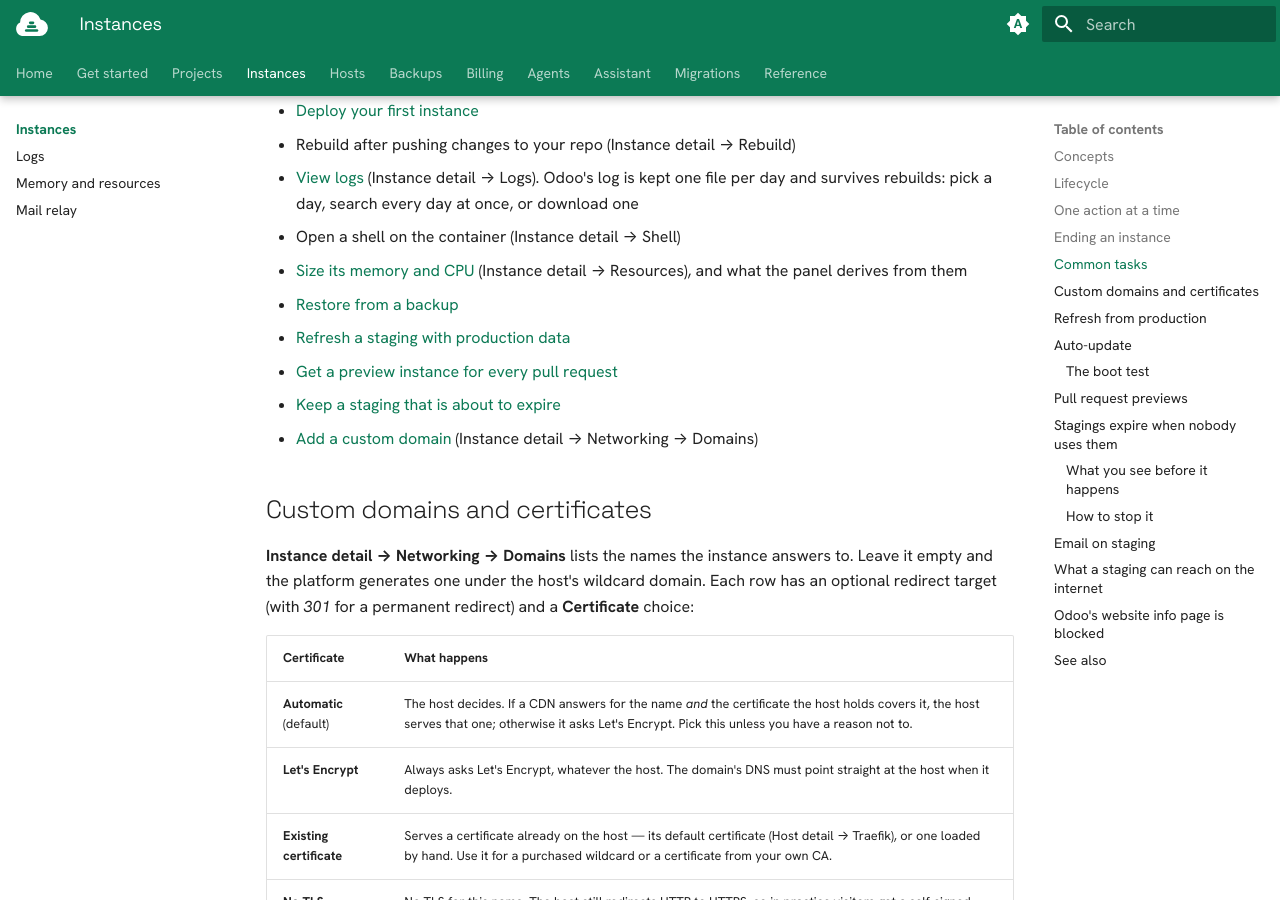
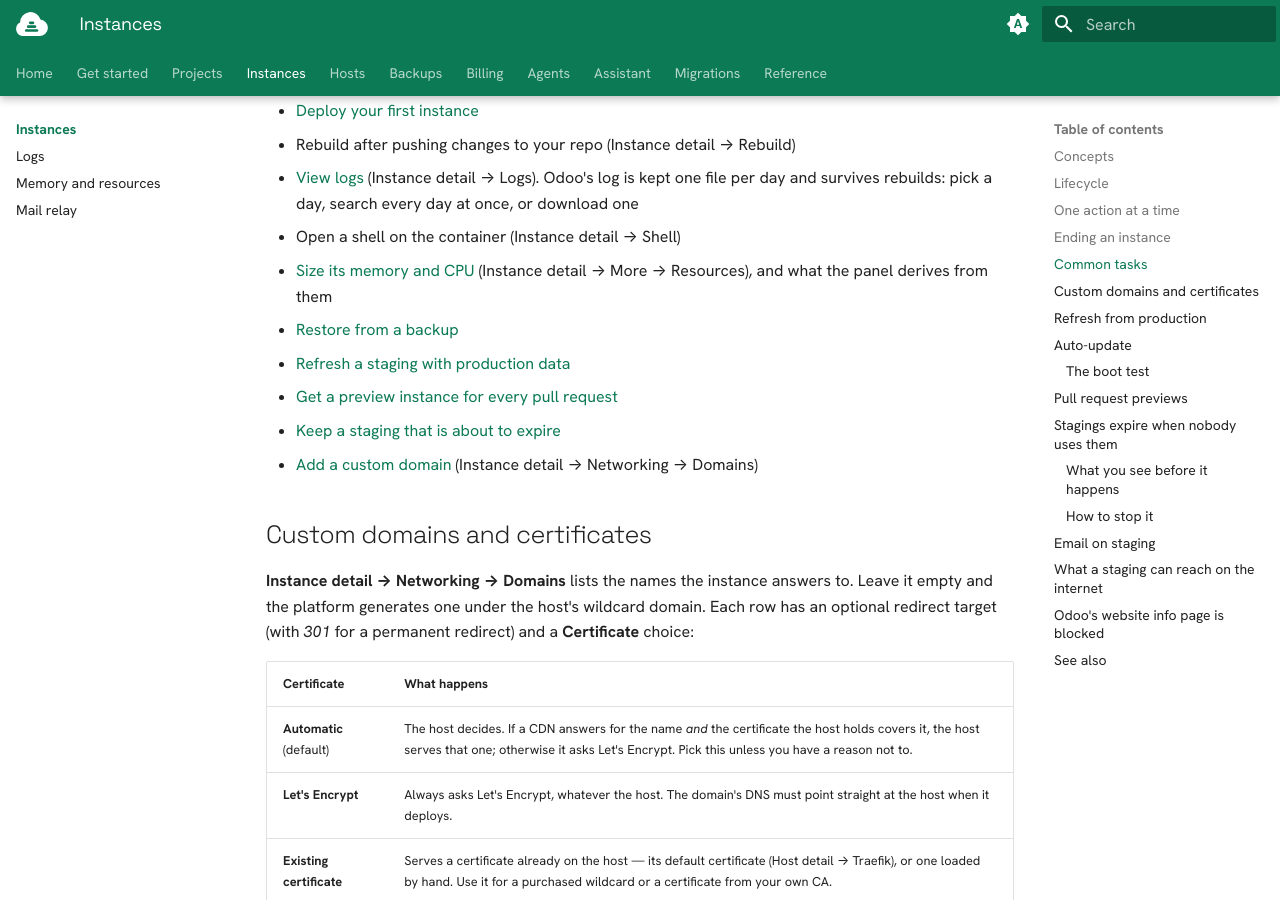
Before and after one commit to incubacloud/incubacloud, an MkDocs documentation site: the page built from docs/user/docs/instances/index.md, in a window 1280 px wide and 900 px high, scrolled down 2842 px. Built offline with MkDocs 1.6.1 and Material for MkDocs 9.7.7, drawn with Linux system fonts in a browser that asks for light colours; plug-ins that fetch from the network failed and are left out; some of the changed text lies outside the part shown.

Commit message:
[DOC] user docs: the SMTP relay is under Instance › Email, the rebuild switches under More › Build, Resources, Whitelist and Audit Logs under More, «Never purge automatically» under General, the backup destination under Backups, and Config is Odoo Config (#13)

```diff
--- a/docs/user/docs/instances/index.md
+++ b/docs/user/docs/instances/index.md
@@ -127,7 +127,7 @@ path and write into the copy being kept.
 - Rebuild after pushing changes to your repo (Instance detail → Rebuild)
 - [View logs](logs.md) (Instance detail → Logs). Odoo's log is kept one file per day and survives rebuilds: pick a day, search every day at once, or download one
 - Open a shell on the container (Instance detail → Shell)
-- [Size its memory and CPU](resources.md) (Instance detail → Resources), and what the panel derives from them
+- [Size its memory and CPU](resources.md) (Instance detail → More → Resources), and what the panel derives from them
 - [Restore from a backup](../backups/restore.md)
 - [Refresh a staging with production data](#refresh-from-production)
 - [Get a preview instance for every pull request](#pull-request-previews)
@@ -208,7 +208,7 @@ If you push commits to a connected repo, these settings control what happens:
 - **Test the new image before applying it** — the boot test below. On by
   default.
 
-They live under `Instance detail → Networking`.
+They live under `Instance detail → More → Build`.
 
 **Auto-rebuild** acts on GitHub's push notifications, which reach the panel
 through the [GitHub App](../projects/index.md#private-repositories), and on
@@ -396,7 +396,7 @@ refused at the network, before Odoo ever sees it. That is what stops a staging
 from calling a payment gateway, a tax agency or a customer's webhook while
 somebody is trying things out in it.
 
-Open **Instance detail → Whitelist** to see and edit the list. A new staging
+Open **Instance detail → More → Whitelist** to see and edit the list. A new staging
 starts with whatever its host publishes, so in the usual case there is nothing
 to decide. Add the hostname of any API the code under test genuinely needs —
 written plainly, `api.example.com`, with no `https://`, no port and no path.
```
Also changed, not shown: other parts of docs/user/docs/instances/index.md (+2 -2 lines), docs/user/docs/backups/index.md (+1 -1 lines), docs/user/docs/getting-started/zero-to-odoo.md (+3 -3 lines), docs/user/docs/instances/logs.md (+1 -1 lines), docs/user/docs/instances/mail-relay.md (+2 -2 lines), docs/user/docs/instances/resources.md (+4 -4 lines).
